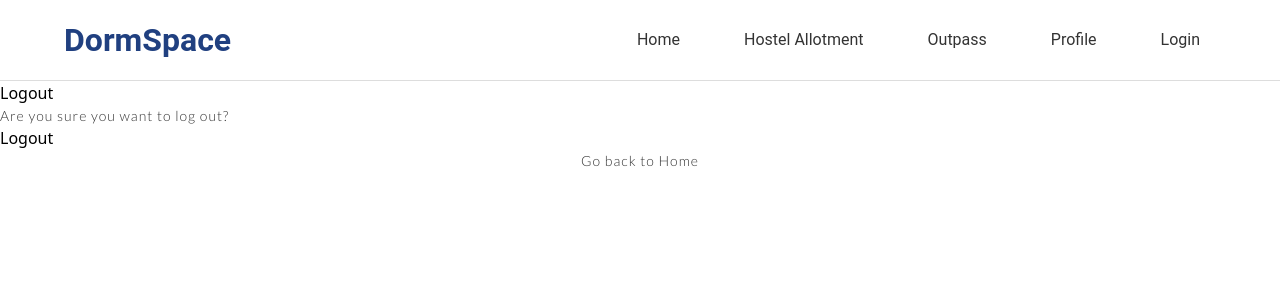
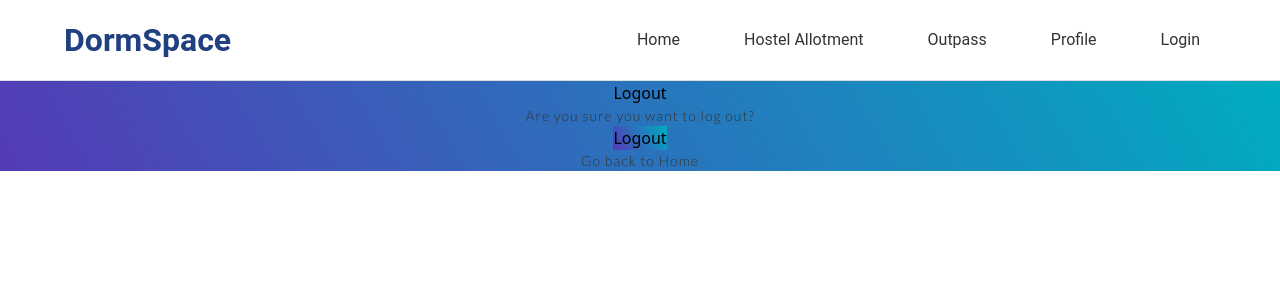
Before and after one commit to rajbir40/Hostel-Allotment, a React (Vite) app in the folder Frontend/: page /logout in a window 1280 px wide. Shown: the top 300 px of the page. Built offline with nearby package versions, Linux system fonts and the light colour scheme.

Commit message:
logout renovated

```diff
--- a/Frontend/src/components/logout.jsx
+++ b/Frontend/src/components/logout.jsx
@@ -22,26 +22,40 @@ export default function Logout() {
   };
 
   return (
-    <section>
-      <div className="mx-auto max-w-screen-xl px-4 py-16 sm:px-6 lg:px-8">
-        <div className="mx-auto max-w-lg">
-          <h1 className="text-center text-2xl font-bold text-indigo-600 sm:text-3xl">Logout</h1>
+    <section className="flex items-center justify-center min-h-screen bg-gray-100"
+    style={{
+      background:
+        'linear-gradient(60deg, rgba(84,58,183,1) 0%, rgba(0,172,193,1) 100%)',
+    }}
+    >
+    <div className="mx-auto max-w-screen-xl px-4 py-20 sm:px-8 lg:px-10">
+      <div className="mx-auto max-w-md bg-white rounded-lg shadow-lg p-10">
+        <h1 className="text-center text-3xl font-bold text-indigo-600 sm:text-4xl">
+          Logout
+        </h1>
 
-          <p className="mx-auto mt-4 max-w-md text-center text-gray-500">
+        <p className="mx-auto mt-6 max-w-lg text-center text-gray-500 text-lg">
           Are you sure you want to log out?
         </p>
 
-          <div className="mt-6 space-y-4 rounded-lg p-4 shadow-lg sm:p-6 lg:p-8">
+        <div className="mt-8 space-y-6">
           <button
             onClick={handleLogout}
-              className="block w-full rounded-lg bg-indigo-600 px-5 py-3 text-sm font-medium text-white"
+            className="block w-full rounded-lg px-6 py-4 text-base font-medium text-white"
+            style={{
+              background:
+                'linear-gradient(60deg, rgba(84,58,183,1) 0%, rgba(0,172,193,1) 100%)',
+            }}
           >
             Logout
           </button>
 
-            <div className="flex justify-between items-center mt-4 text-sm text-gray-500">
+          <div className="flex justify-center items-center mt-6 text-base text-gray-500">
             <p>
-                Go back to <a className="underline" href="/">Home</a>
+              Go back to{' '}
+              <a className="underline text-indigo-600" href="/">
+                Home
+              </a>
             </p>
           </div>
         </div>
```
Lines whose indentation alone changed are shown as unchanged.
